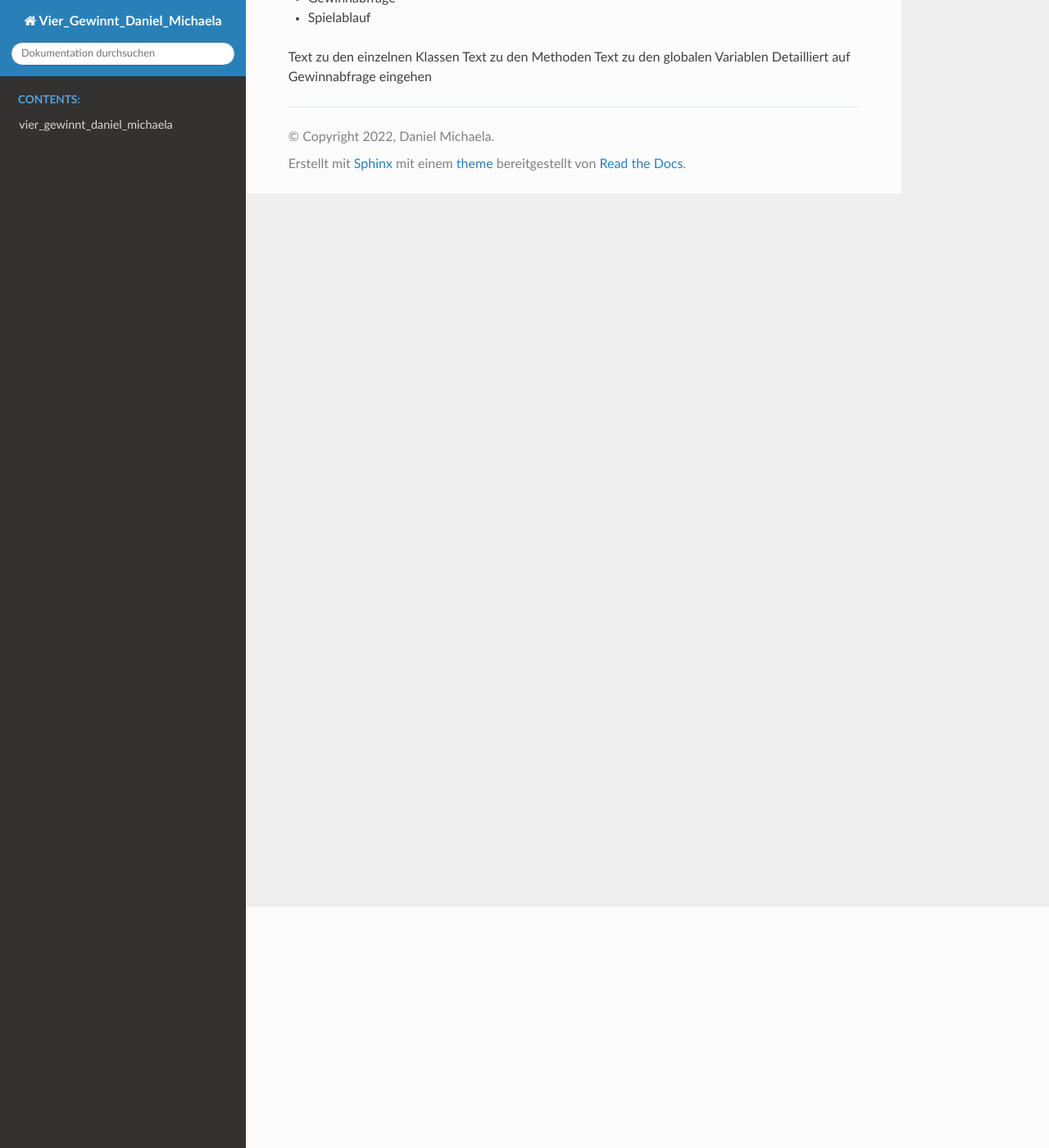
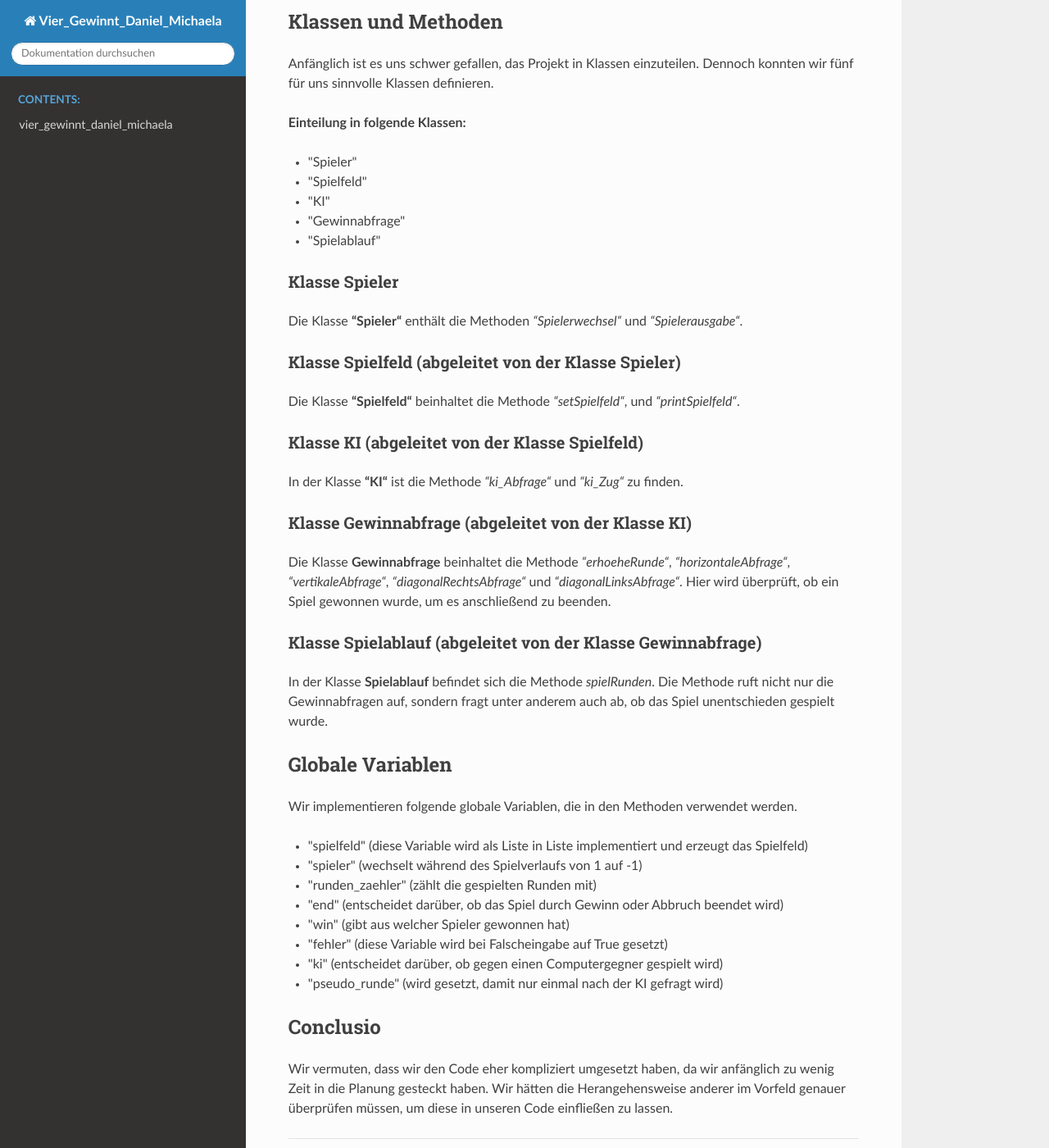
Before and after one commit to Dansta2106/Vier_Gewinnt_Daniel_Michaela, a Sphinx documentation site: the page built from docs/source/design.md, in a window 1280 px wide and 1400 px high, scrolled down 294 px. Shown: the whole window at 82% size. Built offline with Sphinx 7.4.7 and the Read the Docs theme 2.0.0, drawn with Linux system fonts in a browser that asks for light colours; some of the changed text lies outside the part shown.

Commit message:
Zusätzliche Sphinx Inhalte modifiziert

```diff
--- a/docs/source/design.md
+++ b/docs/source/design.md
@@ -1,14 +1,69 @@
 # Design des Codes
-Einteilung in folgende Klassen:
+Die Aufgabe bestand darin, das Spiel "Vier gewinnt" zu programmieren.
+
+<p>Das Spiel wurde mittels Klassen und deren dazugeröriger Methoden
+aufgebaut. Globale Variablen halfen uns dabei, den Code funktional zu
+gestalten. Am umfangreichsten stellten sich die vier unterschiedlichen
+Gewinnabfragen (horizontal, vertikal, diagonal rechts und diagonal
+links) heraus.</p>
+
+## Klassen und Methoden
+Anfänglich ist es uns schwer gefallen, das Projekt in Klassen
+einzuteilen. Dennoch konnten wir fünf für uns sinnvolle Klassen
+definieren.
+
+<b>Einteilung in folgende Klassen:</b>
 <ul>
-<li>Spieler</li>
-<li>Spielfeld</li>
-<li>KI</li>
-<li>Gewinnabfrage</li>
-<li>Spielablauf</li>
+<li>"Spieler"</li>
+<li>"Spielfeld"</li>
+<li>"KI"</li>
+<li>"Gewinnabfrage"</li>
+<li>"Spielablauf"</li>
 </ul>
 
-Text zu den einzelnen Klassen
-Text zu den Methoden
-Text zu den globalen Variablen
-Detailliert auf Gewinnabfrage eingehen
+### Klasse Spieler
+Die Klasse <b>"Spieler"</b> enthält die Methoden <i>"Spielerwechsel"</i>
+und <i>"Spielerausgabe"</i>.
+
+### Klasse Spielfeld (abgeleitet von der Klasse Spieler)
+Die Klasse <b>"Spielfeld"</b> beinhaltet die Methode <i>"setSpielfeld"</i>,
+und <i>"printSpielfeld"</i>.
+
+### Klasse KI (abgeleitet von der Klasse Spielfeld)
+In der Klasse <b>"KI"</b> ist die Methode <i>"ki_Abfrage"</i> und
+<i>"ki_Zug"</i> zu finden.
+
+### Klasse Gewinnabfrage (abgeleitet von der Klasse KI)
+Die Klasse <b>Gewinnabfrage</b> beinhaltet die Methode <i>"erhoeheRunde"</i>,
+<i>"horizontaleAbfrage"</i>, <i>"vertikaleAbfrage"</i>,
+<i>"diagonalRechtsAbfrage"</i> und <i>"diagonalLinksAbfrage"</i>.
+Hier wird überprüft, ob ein Spiel gewonnen wurde, um es anschließend
+zu beenden.</p>
+
+### Klasse Spielablauf (abgeleitet von der Klasse Gewinnabfrage)
+In der Klasse <b>Spielablauf</b> befindet sich die Methode
+<i>spielRunden</i>. Die Methode ruft nicht nur die Gewinnabfragen auf,
+sondern fragt unter anderem auch ab, ob das Spiel unentschieden gespielt
+wurde.
+
+## Globale Variablen
+Wir implementieren folgende globale Variablen, die in den Methoden
+verwendet werden.
+<ul>
+<li>"spielfeld" (diese Variable wird als Liste in Liste implementiert
+und erzeugt das Spielfeld)</li>
+<li>"spieler" (wechselt während des Spielverlaufs von 1 auf -1)</li>
+<li>"runden_zaehler" (zählt die gespielten Runden mit)</li>
+<li>"end" (entscheidet darüber, ob das Spiel durch Gewinn oder Abbruch
+beendet wird)</li>
+<li>"win" (gibt aus welcher Spieler gewonnen hat)</li>
+<li>"fehler" (diese Variable wird bei Falscheingabe auf True gesetzt)</li>
+<li>"ki" (entscheidet darüber, ob gegen einen Computergegner gespielt wird)</li>
+<li>"pseudo_runde" (wird gesetzt, damit nur einmal nach der KI gefragt wird)</li>
+</ul>
+
+## Conclusio
+Wir vermuten, dass wir den Code eher kompliziert umgesetzt haben, da
+wir anfänglich zu wenig Zeit in die Planung gesteckt haben. Wir hätten
+die Herangehensweise anderer im Vorfeld genauer überprüfen müssen,
+um diese in unseren Code einfließen zu lassen.
```
Also changed, not shown: 1 other file.
